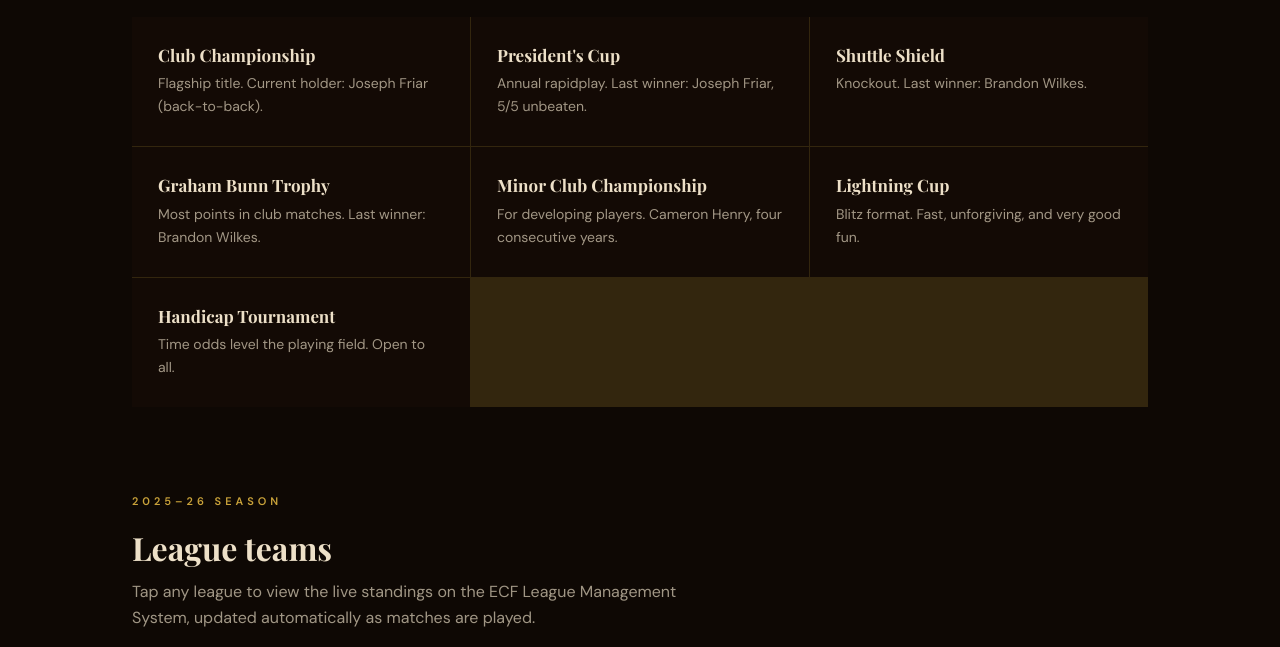
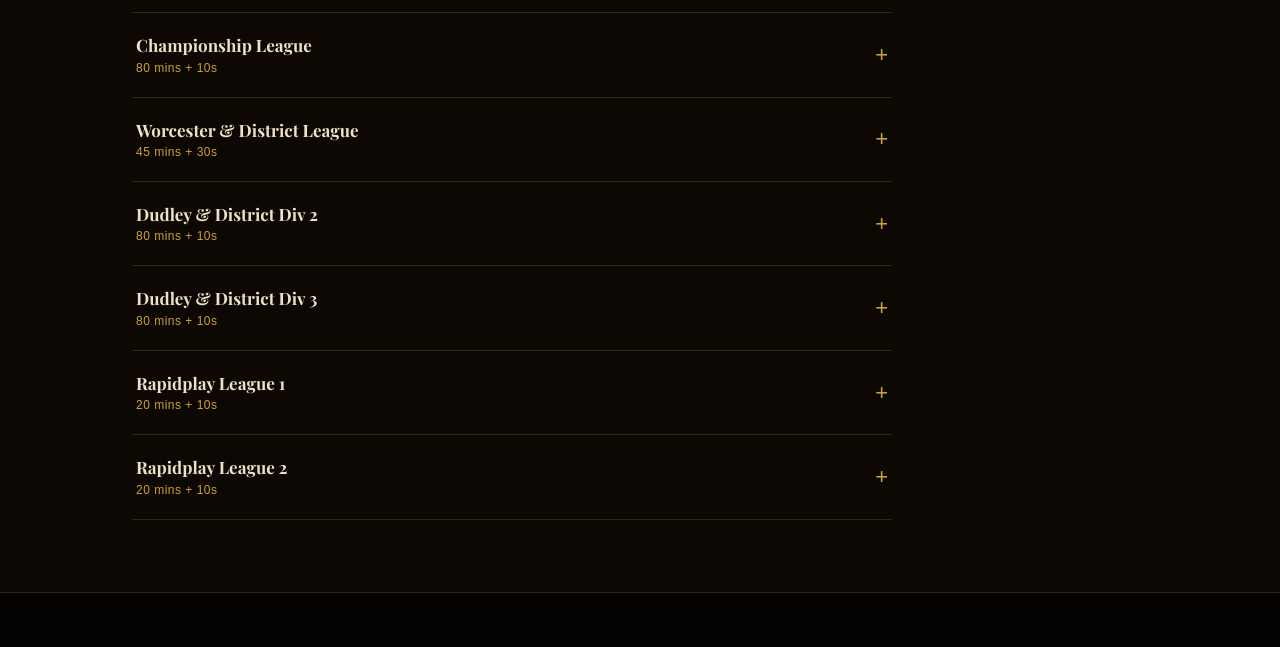
Before and after one commit to BroomPlaysChess/KidderminsterChessWebsite, a plain HTML site: page the-club.html in a window 1280 px wide. Shown: the part 1250-1897 px from the top of the page. Drawn offline with nearby package versions, Linux system fonts and the light colour scheme; a web font is replaced by a local one.

Commit message:
Add files via upload

```diff
--- a/script.js
+++ b/script.js
@@ -20,6 +20,16 @@ document.querySelectorAll('.faq-q').forEach(function(q){
   });
 });
 
+// League rows (clickable tabs that reveal the live-table link)
+document.querySelectorAll('.league-bar').forEach(function(b){
+  b.addEventListener('click',function(){
+    var drawer=b.nextElementSibling;
+    var isOpen=b.classList.contains('open');
+    if(isOpen){b.classList.remove('open');b.setAttribute('aria-expanded','false');drawer.style.maxHeight=null;}
+    else{b.classList.add('open');b.setAttribute('aria-expanded','true');drawer.style.maxHeight=drawer.scrollHeight+'px';}
+  });
+});
+
 // Reveal on scroll
 var io=new IntersectionObserver(function(entries){
   entries.forEach(function(e){if(e.isIntersecting){e.target.classList.add('in');io.unobserve(e.target);}});
--- a/styles.css
+++ b/styles.css
@@ -186,7 +186,28 @@ p{color:var(--cream-3);}
 .photo-frame{border:1px solid var(--gold-border);border-radius:5px;overflow:hidden;background:var(--bg-alt);box-shadow:0 12px 32px rgba(0,0,0,0.35);}
 .photo-frame img{width:100%;height:auto;display:block;}
 .photo-solo{max-width:600px;margin:0 auto;}
-@media(max-width:760px){.photo-feature-inner{grid-template-columns:1fr;gap:28px;}}
+.photo-stack{display:grid;gap:18px;}
+.photo-gallery{display:grid;grid-template-columns:1fr 1fr;gap:18px;max-width:920px;margin:0 auto;align-items:start;}
+/* league accordion rows */
+.leagues{max-width:760px;}
+.league-row{border-bottom:1px solid var(--gold-border);}
+.league-row:first-child{border-top:1px solid var(--gold-border);}
+.league-bar{width:100%;background:transparent;border:none;cursor:pointer;padding:22px 4px;display:flex;justify-content:space-between;align-items:center;gap:16px;text-align:left;}
+.league-bar h3{font-family:var(--display);font-size:17px;color:var(--cream);font-weight:700;margin:0;transition:color .2s;}
+.league-bar .time{font-size:12px;color:var(--gold);margin-top:5px;letter-spacing:.5px;}
+.league-bar:hover h3{color:var(--gold-light);}
+.league-chev{font-size:22px;color:var(--gold);font-weight:300;line-height:1;transition:transform .3s;flex-shrink:0;}
+.league-bar.open .league-chev{transform:rotate(45deg);}
+.league-drawer{max-height:0;overflow:hidden;transition:max-height .35s ease;}
+.league-drawer-in{padding:0 4px 24px;}
+@media(max-width:760px){.photo-feature-inner{grid-template-columns:1fr;gap:28px;}.photo-gallery{grid-template-columns:1fr;}}
+/* gallery page */
+.gallery-grid{column-count:3;column-gap:16px;max-width:1100px;margin:0 auto;}
+.gallery-grid figure{break-inside:avoid;margin:0 0 16px;border:1px solid var(--gold-border);border-radius:4px;overflow:hidden;background:var(--bg-alt);}
+.gallery-grid img{width:100%;height:auto;display:block;}
+.gallery-grid figcaption{font-size:12.5px;color:var(--cream-3);padding:10px 12px;font-style:italic;}
+@media(max-width:900px){.gallery-grid{column-count:2;}}
+@media(max-width:560px){.gallery-grid{column-count:1;}}
 
 /* footer */
 .footer{background:#040201;border-top:1px solid var(--gold-border);padding:60px 32px 36px;}
--- a/the-club.html
+++ b/the-club.html
@@ -69,33 +69,62 @@
     <p>We field six league teams and run eight internal competitions each season. There is a level for every player from first-year beginners to county champions.</p>
   </div>
 </section>
-<section class="section" style="padding-bottom:0;"><div class="wrap"><div class="photo-frame photo-solo"><img src="/images/club-night.jpg" alt="Members playing across the club room" width="628" height="601" loading="lazy"></div></div></section>
 <section class="section"><div class="wrap">
   <span class="eyebrow">Competitions</span>
   <h2 style="font-size:clamp(22px,3.5vw,32px);margin:16px 0 36px;">Eight trophies contested each season</h2>
   <div class="cards gridlines" style="margin-bottom:80px;"><div class="card"><h3>Club Championship</h3><p>Flagship title. Current holder: Joseph Friar (back-to-back).</p></div><div class="card"><h3>President's Cup</h3><p>Annual rapidplay. Last winner: Joseph Friar, 5/5 unbeaten.</p></div><div class="card"><h3>Shuttle Shield</h3><p>Knockout. Last winner: Brandon Wilkes.</p></div><div class="card"><h3>Graham Bunn Trophy</h3><p>Most points in club matches. Last winner: Brandon Wilkes.</p></div><div class="card"><h3>Minor Club Championship</h3><p>For developing players. Cameron Henry, four consecutive years.</p></div><div class="card"><h3>Lightning Cup</h3><p>Blitz format. Fast, unforgiving, and very good fun.</p></div><div class="card"><h3>Handicap Tournament</h3><p>Time odds level the playing field. Open to all.</p></div></div>
   <span class="eyebrow">2025–26 Season</span>
   <h2 style="font-size:clamp(22px,3.5vw,32px);margin:16px 0 12px;">League teams</h2>
-  <p style="margin-bottom:28px;max-width:600px;">Tap any league to view the live standings on the ECF League Management System, updated automatically as matches are played.</p>
-  <div class="cards gridlines"><a class="league-card" href="https://lms.englishchess.org.uk/lms/event/8314/table" target="_blank" rel="noopener">
+  <p style="margin-bottom:28px;max-width:600px;">Tap any league to open the live standings on the ECF League Management System, updated automatically as matches are played.</p>
+  <div class="leagues"><div class="league-row">
+  <button class="league-bar" aria-expanded="false" aria-controls="lg0">
     <div><h3>Championship League</h3><div class="time">80 mins + 10s</div></div>
-  <span class="league-go">View live table &#8599;</span>
-</a><a class="league-card" href="https://lms.englishchess.org.uk/lms/event/8317/table" target="_blank" rel="noopener">
+    <span class="league-chev" aria-hidden="true">+</span>
+  </button>
+  <div class="league-drawer" id="lg0"><div class="league-drawer-in">
+    <a class="btn btn-primary" href="https://lms.englishchess.org.uk/lms/event/8314/table" target="_blank" rel="noopener">View live table on ECF &#8599;</a>
+  </div></div>
+</div><div class="league-row">
+  <button class="league-bar" aria-expanded="false" aria-controls="lg1">
     <div><h3>Worcester & District League</h3><div class="time">45 mins + 30s</div></div>
-  <span class="league-go">View live table &#8599;</span>
-</a><a class="league-card" href="https://lms.englishchess.org.uk/lms/event/8316/table" target="_blank" rel="noopener">
+    <span class="league-chev" aria-hidden="true">+</span>
+  </button>
+  <div class="league-drawer" id="lg1"><div class="league-drawer-in">
+    <a class="btn btn-primary" href="https://lms.englishchess.org.uk/lms/event/8317/table" target="_blank" rel="noopener">View live table on ECF &#8599;</a>
+  </div></div>
+</div><div class="league-row">
+  <button class="league-bar" aria-expanded="false" aria-controls="lg2">
     <div><h3>Dudley & District Div 2</h3><div class="time">80 mins + 10s</div></div>
-  <span class="league-go">View live table &#8599;</span>
-</a><a class="league-card" href="https://lms.englishchess.org.uk/lms/event/8318/table" target="_blank" rel="noopener">
+    <span class="league-chev" aria-hidden="true">+</span>
+  </button>
+  <div class="league-drawer" id="lg2"><div class="league-drawer-in">
+    <a class="btn btn-primary" href="https://lms.englishchess.org.uk/lms/event/8316/table" target="_blank" rel="noopener">View live table on ECF &#8599;</a>
+  </div></div>
+</div><div class="league-row">
+  <button class="league-bar" aria-expanded="false" aria-controls="lg3">
     <div><h3>Dudley & District Div 3</h3><div class="time">80 mins + 10s</div></div>
-  <span class="league-go">View live table &#8599;</span>
-</a><a class="league-card" href="https://lms.englishchess.org.uk/lms/event/8319/table" target="_blank" rel="noopener">
+    <span class="league-chev" aria-hidden="true">+</span>
+  </button>
+  <div class="league-drawer" id="lg3"><div class="league-drawer-in">
+    <a class="btn btn-primary" href="https://lms.englishchess.org.uk/lms/event/8318/table" target="_blank" rel="noopener">View live table on ECF &#8599;</a>
+  </div></div>
+</div><div class="league-row">
+  <button class="league-bar" aria-expanded="false" aria-controls="lg4">
     <div><h3>Rapidplay League 1</h3><div class="time">20 mins + 10s</div></div>
-  <span class="league-go">View live table &#8599;</span>
-</a><a class="league-card" href="https://lms.englishchess.org.uk/lms/event/8320/table" target="_blank" rel="noopener">
+    <span class="league-chev" aria-hidden="true">+</span>
+  </button>
+  <div class="league-drawer" id="lg4"><div class="league-drawer-in">
+    <a class="btn btn-primary" href="https://lms.englishchess.org.uk/lms/event/8319/table" target="_blank" rel="noopener">View live table on ECF &#8599;</a>
+  </div></div>
+</div><div class="league-row">
+  <button class="league-bar" aria-expanded="false" aria-controls="lg5">
     <div><h3>Rapidplay League 2</h3><div class="time">20 mins + 10s</div></div>
-  <span class="league-go">View live table &#8599;</span>
-</a></div>
+    <span class="league-chev" aria-hidden="true">+</span>
+  </button>
+  <div class="league-drawer" id="lg5"><div class="league-drawer-in">
+    <a class="btn btn-primary" href="https://lms.englishchess.org.uk/lms/event/8320/table" target="_blank" rel="noopener">View live table on ECF &#8599;</a>
+  </div></div>
+</div></div>
 </div></section>
 </main><footer class="footer">
   <div class="footer-inner">
```
Also changed, not shown: find-us.html (+0 -10 lines), index.html (+6 -10 lines), join-us.html (+2 -2 lines), our-story.html (+4 -5 lines). Lines whose indentation alone changed are shown as unchanged.
